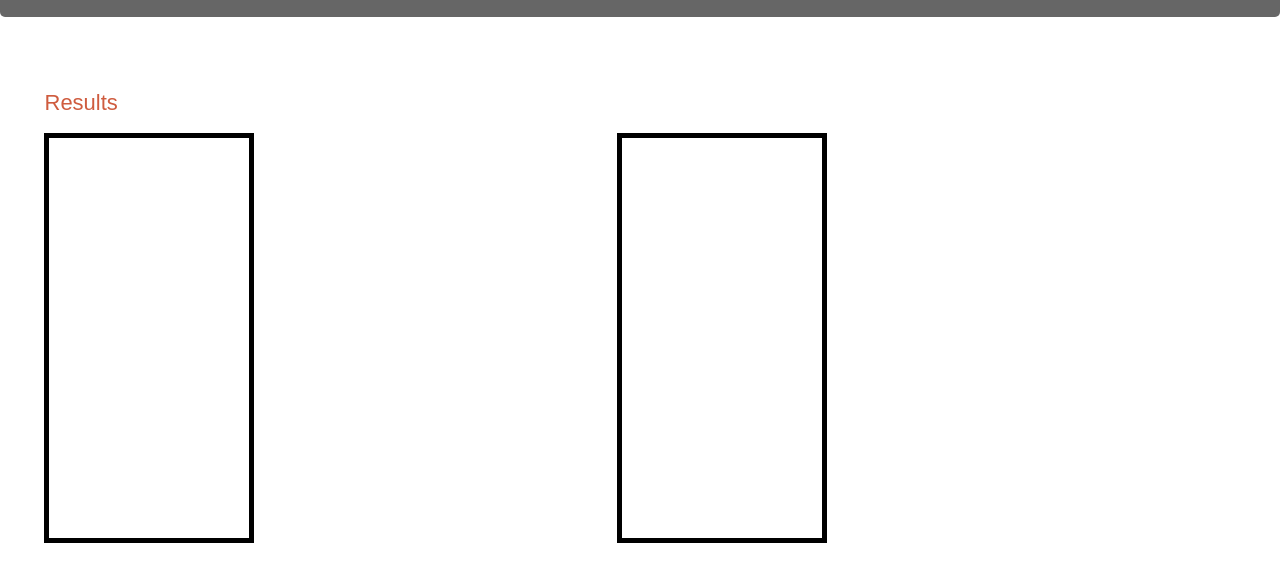
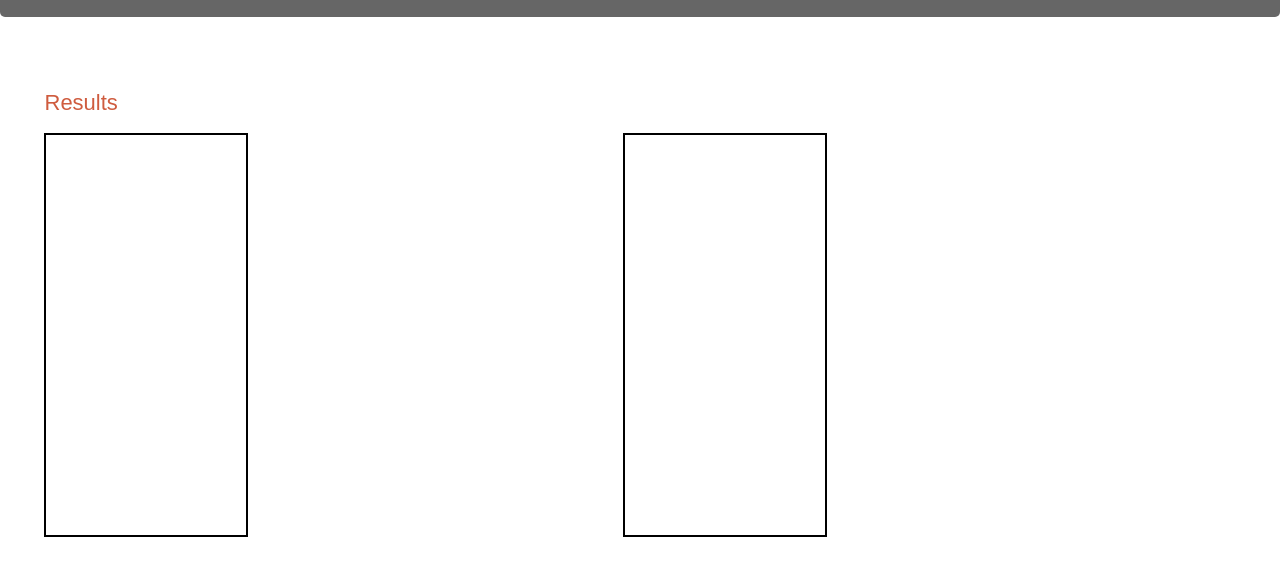
Before and after one commit to jessemonroy650/calculator, a plain HTML site: page index.html in a window 1280 px wide. Shown: the part 90-672 px from the top of the page. Drawn offline with nearby package versions, Linux system fonts and the light colour scheme.

Commit message:
alter borders

```diff
--- a/styles.css
+++ b/styles.css
@@ -14,14 +14,14 @@ body
   float: left;
   height: 400px;
   width: 200px;
-  border: solid 5px;
+  border: solid 2px;
 }
 #resultsB
 {
   float: right;
   height: 400px;
   width: 200px;
-  border: solid 5px;
+  border: solid 2px;
 }
 
 .body
```
